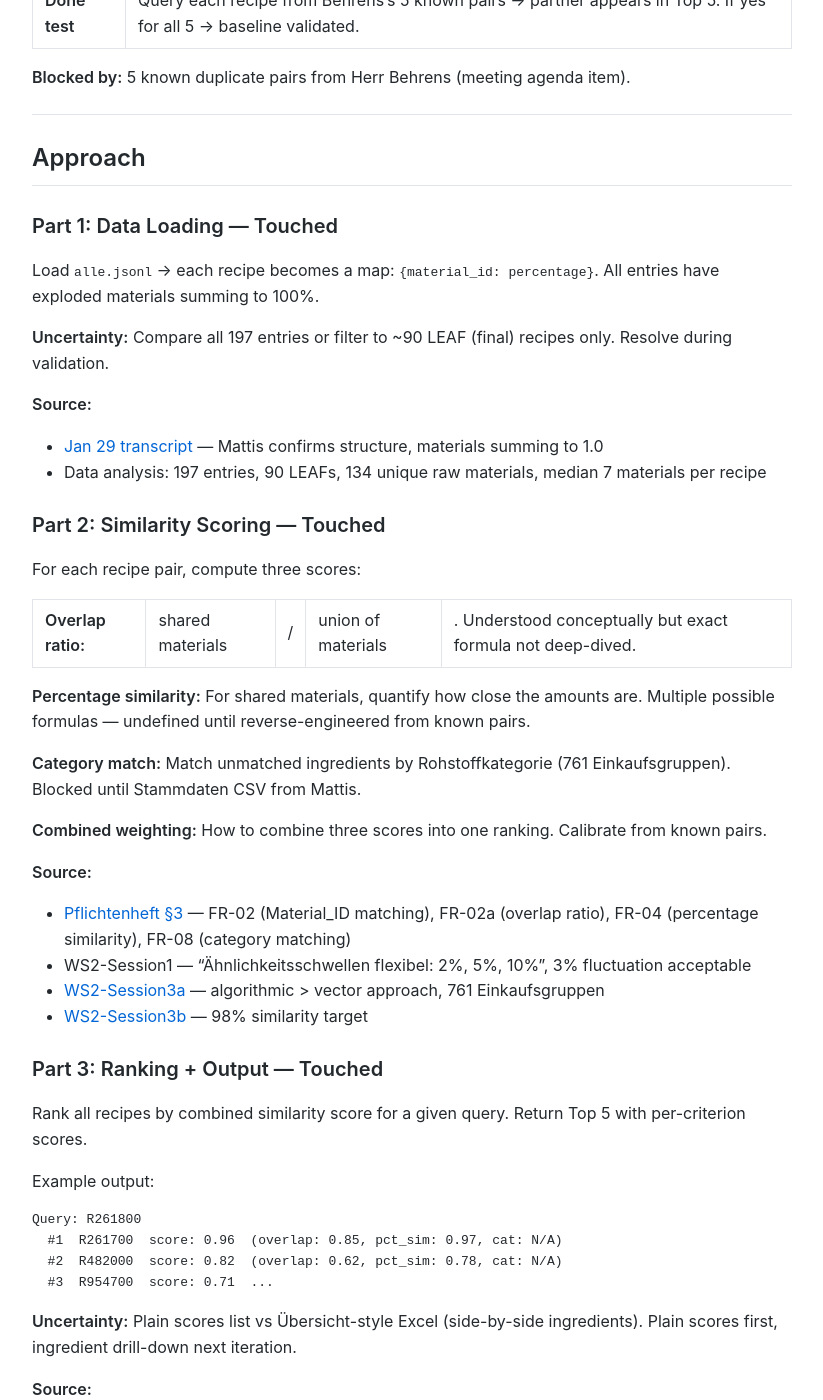
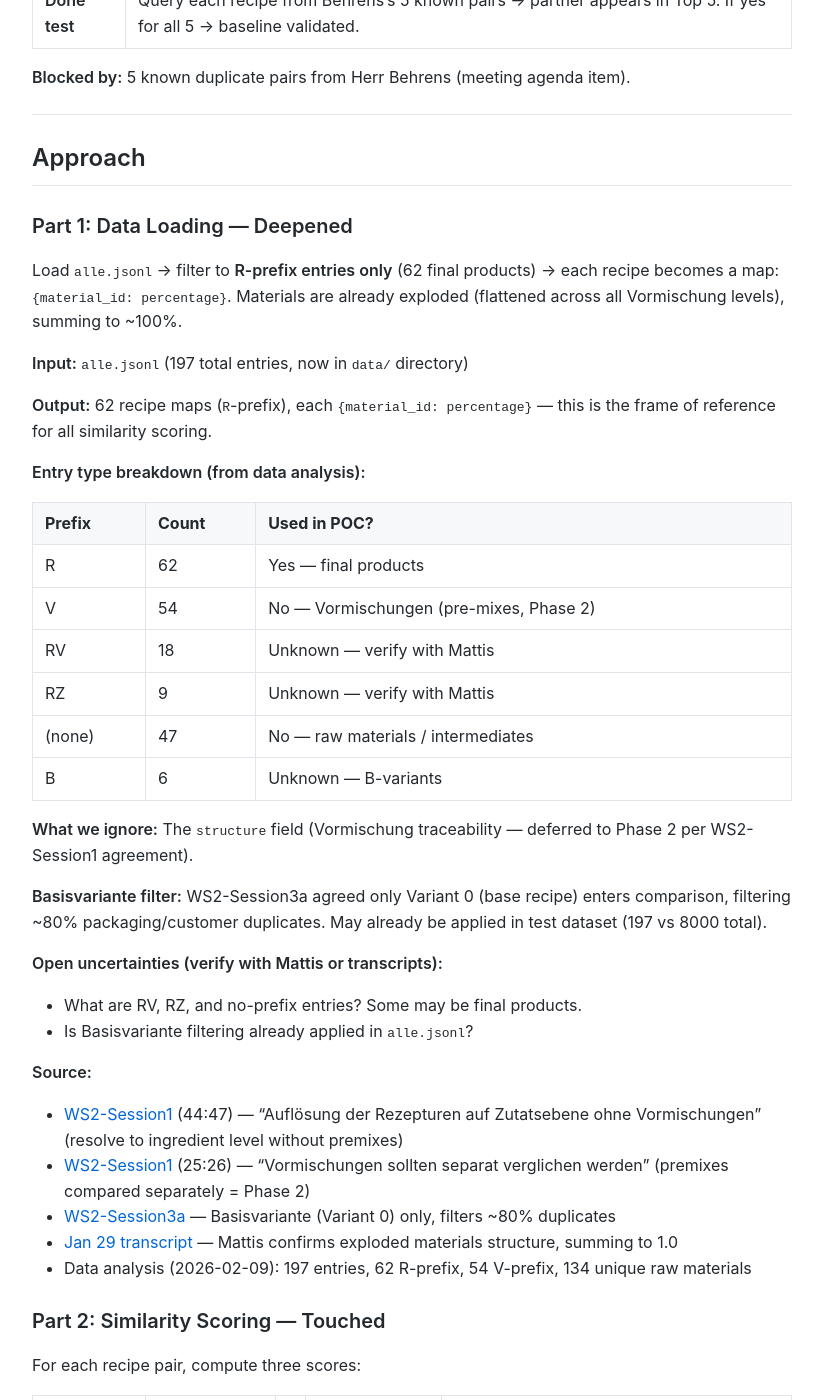
Before and after one commit to MariusWilsch/public-wilsch-ai-pages, a Jekyll site: the page built from project/avo_fullstack/design-doc-sossen-sourcing-poc.md, in a window 1280 px wide and 1400 px high, scrolled down 1340 px. Shown: the whole window, without its empty margins (228-1051 px from the left). Built offline with Jekyll 4.4.1, drawn with Linux system fonts in a browser that asks for light colours; our own code applies the rules of GitHub Pages for plain Markdown files; some of the changed text lies outside the part shown.

Commit message:
Sync from hippocampus 2026-02-09

```diff
--- a/project/avo_fullstack/design-doc-sossen-sourcing-poc.md
+++ b/project/avo_fullstack/design-doc-sossen-sourcing-poc.md
@@ -40,15 +40,39 @@ AVO-Werke has ~8000 sauce recipes accumulated over years. Duplicates and near-du
 
 ## Approach
 
-### Part 1: Data Loading — Touched
+### Part 1: Data Loading — Deepened
 
-Load `alle.jsonl` → each recipe becomes a map: `{material_id: percentage}`. All entries have exploded materials summing to 100%.
+Load `alle.jsonl` → filter to **R-prefix entries only** (62 final products) → each recipe becomes a map: `{material_id: percentage}`. Materials are already exploded (flattened across all Vormischung levels), summing to ~100%.
 
-**Uncertainty:** Compare all 197 entries or filter to ~90 LEAF (final) recipes only. Resolve during validation.
+**Input:** `alle.jsonl` (197 total entries, now in `data/` directory)
+
+**Output:** 62 recipe maps (`R`-prefix), each `{material_id: percentage}` — this is the frame of reference for all similarity scoring.
+
+**Entry type breakdown (from data analysis):**
+
+| Prefix | Count | Used in POC? |
+|--------|-------|-------------|
+| R | 62 | Yes — final products |
+| V | 54 | No — Vormischungen (pre-mixes, Phase 2) |
+| RV | 18 | Unknown — verify with Mattis |
+| RZ | 9 | Unknown — verify with Mattis |
+| (none) | 47 | No — raw materials / intermediates |
+| B | 6 | Unknown — B-variants |
+
+**What we ignore:** The `structure` field (Vormischung traceability — deferred to Phase 2 per WS2-Session1 agreement).
+
+**Basisvariante filter:** WS2-Session3a agreed only Variant 0 (base recipe) enters comparison, filtering ~80% packaging/customer duplicates. May already be applied in test dataset (197 vs 8000 total).
+
+**Open uncertainties (verify with Mattis or transcripts):**
+- What are RV, RZ, and no-prefix entries? Some may be final products.
+- Is Basisvariante filtering already applied in `alle.jsonl`?
 
 **Source:**
-- [Jan 29 transcript](https://app.fireflies.ai/view/01KG3DKZHD0EVFK4620C86B873) — Mattis confirms structure, materials summing to 1.0
-- Data analysis: 197 entries, 90 LEAFs, 134 unique raw materials, median 7 materials per recipe
+- [WS2-Session1](https://docs.google.com/document/d/1KRF-IktLEuM8wlyGnXjg-yfK3KoQR-zqwzDlHyqqXGs) (44:47) — "Auflösung der Rezepturen auf Zutatsebene ohne Vormischungen" (resolve to ingredient level without premixes)
+- [WS2-Session1](https://docs.google.com/document/d/1KRF-IktLEuM8wlyGnXjg-yfK3KoQR-zqwzDlHyqqXGs) (25:26) — "Vormischungen sollten separat verglichen werden" (premixes compared separately = Phase 2)
+- [WS2-Session3a](https://docs.google.com/document/d/1Y6dz78yEu1E1LG4-YFqruj5gxSsJqil8vvU6tbOu_cw) — Basisvariante (Variant 0) only, filters ~80% duplicates
+- [Jan 29 transcript](https://app.fireflies.ai/view/01KG3DKZHD0EVFK4620C86B873) — Mattis confirms exploded materials structure, summing to 1.0
+- Data analysis (2026-02-09): 197 entries, 62 R-prefix, 54 V-prefix, 134 unique raw materials
 
 ### Part 2: Similarity Scoring — Touched
 
@@ -108,6 +132,8 @@ For each of Behrens's 5 known pairs: query recipe A → check if B appears in To
 | 2 | **Stammdaten CSV** | Mattis | "When can we expect the CSV with Rohstoffkategorie + certifications (VLOG, Bio, Halal, Kosher, Vegan, Vegetarisch) per material?" |
 | 3 | **Percentage similarity formula** | Self (after receiving pairs) | Reverse-engineer from known pairs |
 | 4 | **Combined score weighting** | Self (after receiving pairs) | Calibrate from known pairs |
+| 5 | **RV/RZ prefix meaning** | Mattis | "What do RV (18 entries) and RZ (9 entries) prefixes represent? Are any of these final products?" |
+| 6 | **Basisvariante in test data** | Mattis | "Is the test dataset (alle.jsonl) already filtered to Variant 0, or does it contain packaging variants?" |
 
 ---
 
@@ -116,7 +142,7 @@ For each of Behrens's 5 known pairs: query recipe A → check if B appears in To
 - **Transcripts:** [WS2-S1](https://docs.google.com/document/d/1KRF-IktLEuM8wlyGnXjg-yfK3KoQR-zqwzDlHyqqXGs), [WS2-S3a](https://docs.google.com/document/d/1Y6dz78yEu1E1LG4-YFqruj5gxSsJqil8vvU6tbOu_cw), [WS2-S3b](https://docs.google.com/document/d/1NhjxZnugaiWLg415HbC7nB_ybDPOCaCbfM0zF3L_n0I), [Jan 15 Fireflies](https://app.fireflies.ai/view/01KEXRBAF5495NKTGZ5N6FHFVE), [Jan 29 Fireflies](https://app.fireflies.ai/view/01KG3DKZHD0EVFK4620C86B873)
 - **Pflichtenheft:** [Published](https://mariuswilsch.github.io/public-wilsch-ai-pages/project/avo_fullstack/pflichtenheft-ki-projekt-sossen-sourcing)
 - **Agreed Schema:** [Published](https://mariuswilsch.github.io/public-wilsch-ai-pages/project/avo_fullstack/agreed-json-schema)
-- **Data:** `alle.jsonl` (90 LEAF recipes, 197 total entries, 134 unique materials)
+- **Data:** `alle.jsonl` (62 R-prefix final products, 197 total entries, 134 unique materials)
 - **Output Template:** Übersicht.xlsx (AVO Seafile)
 - **Certification Criteria:** Email from Johannes von Schultz (Oct 30, 2025) — VLOG, Bio, Halal, Kosher, Vegan, Vegetarisch
 - **Rohstoffkriterien:** Rohstoffkriterien zur Vergleichbarkeit.pdf (AVO Seafile)
```
